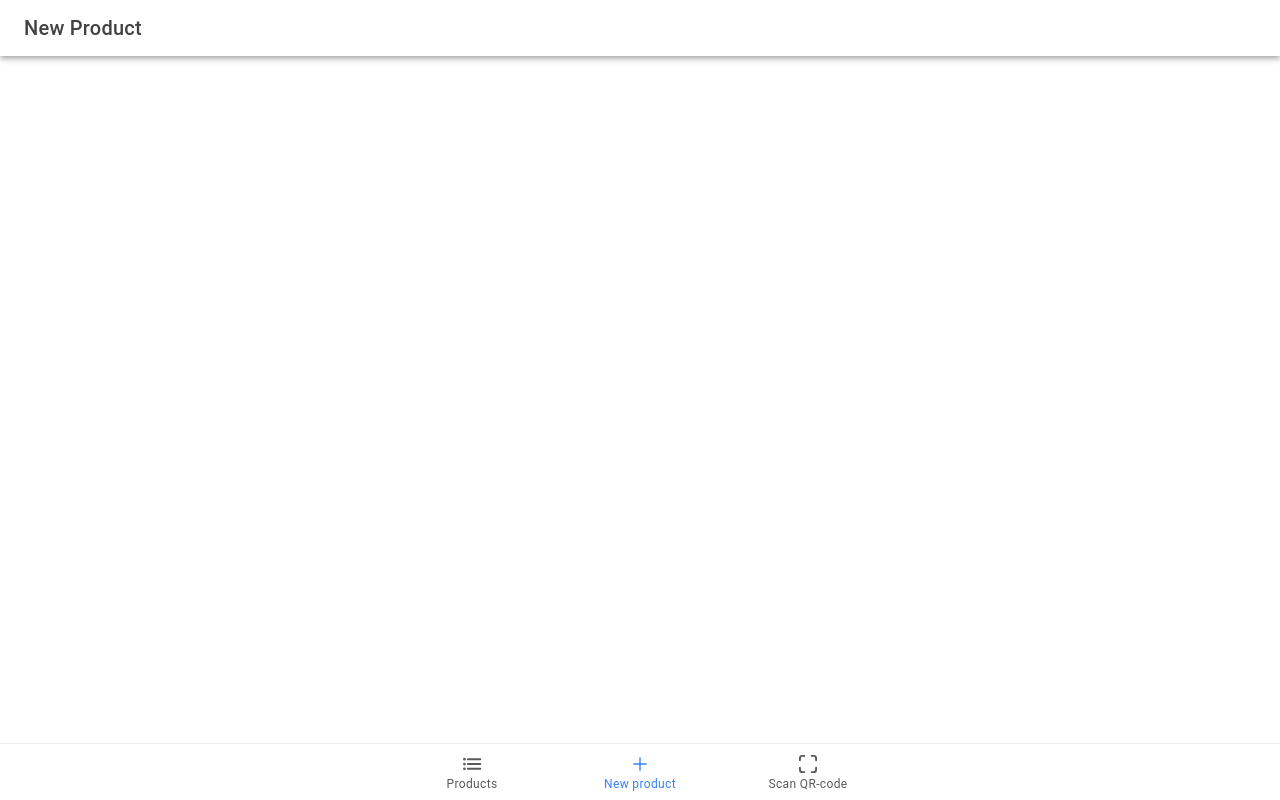
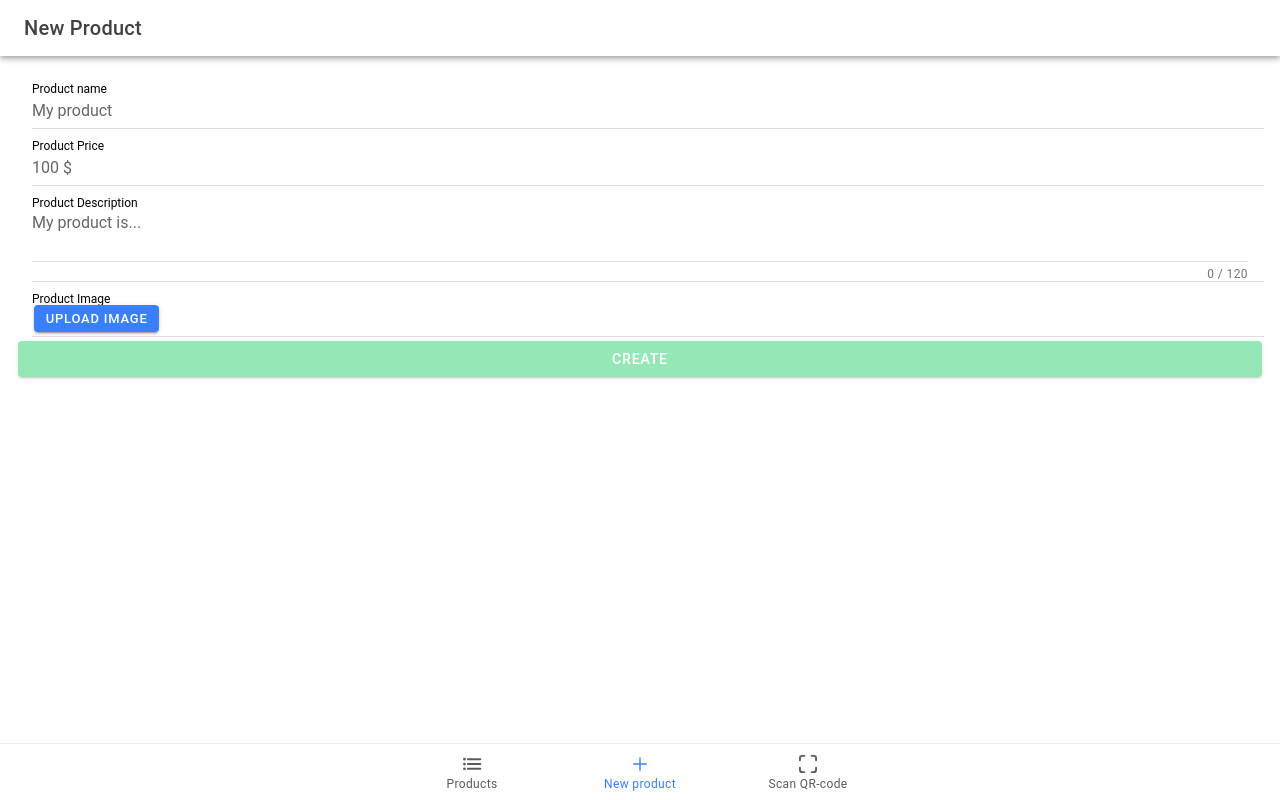
Before and after one commit to d1sna/product-scanner, a Next.js app: page /tabs/new-product in a window 1280 px wide. Built offline with nearby package versions, Linux system fonts and the light colour scheme.

Commit message:
new product page

```diff
--- a/src/components/tabs/AppShell.jsx
+++ b/src/components/AppShell.jsx
@@ -2,7 +2,7 @@ import { IonApp, IonRouterOutlet, setupIonicReact } from "@ionic/react";
 
 import { IonReactRouter } from "@ionic/react-router";
 import { Redirect, Route } from "react-router-dom";
-import Tabs from "../Tabs";
+import Tabs from "./Tabs";
 
 setupIonicReact({});
 
--- a/src/components/tabs/NewProduct.jsx
+++ b/src/components/tabs/NewProduct.jsx
@@ -1,3 +1,4 @@
+/* eslint-disable @next/next/no-img-element */
 import {
   IonPage,
   IonHeader,
@@ -6,9 +7,35 @@ import {
   IonButtons,
   IonContent,
   IonMenuButton,
+  IonItem,
+  IonLabel,
+  IonInput,
+  IonTextarea,
+  IonButton,
 } from "@ionic/react";
+import { useState } from "react";
 
 const NewProduct = () => {
+  const [name, setName] = useState("");
+  const [description, setDescription] = useState("");
+  const [image, setImage] = useState(null);
+  const [price, setPrice] = useState("");
+
+  const handleChangeImage = (event) => {
+    const file = event.target?.files?.[0];
+    if (file) {
+      const reader = new FileReader();
+      reader.onload = () => {
+        setImage(reader.result);
+      };
+      // reader.readAsDataURL(file);
+    }
+  };
+
+  const openFileDialog = () => {
+    document.getElementById("file-upload").click();
+  };
+
   return (
     <IonPage>
       <IonHeader>
@@ -25,6 +52,70 @@ const NewProduct = () => {
             <IonTitle size="large">New Product</IonTitle>
           </IonToolbar>
         </IonHeader>
+
+        <IonItem>
+          <IonInput
+            label="Product name"
+            labelPlacement="stacked"
+            onIonChange={(e) => setName(e.target.value)}
+            value={name}
+            placeholder="My product"
+          ></IonInput>
+        </IonItem>
+
+        <IonItem>
+          <IonInput
+            label="Product Price"
+            labelPlacement="stacked"
+            type="text"
+            value={price}
+            onIonChange={(e) => setPrice(e.target.value)}
+            inputMode="numeric"
+            placeholder="100 $"
+          />
+        </IonItem>
+
+        <IonItem>
+          <IonTextarea
+            label="Product Description"
+            labelPlacement="stacked"
+            placeholder="My product is..."
+            rows={1}
+            counter={true}
+            maxlength={120}
+            onIonChange={(e) => setDescription(e.target.value)}
+            value={description}
+          />
+        </IonItem>
+
+        <IonItem>
+          <IonLabel position="stacked">Product Image</IonLabel>
+          <div className="flex flex-col justify-center items-center w-full my-2">
+            <input
+              type="file"
+              id="file-upload"
+              accept="image/*"
+              style={{ display: "none" }}
+              onChange={handleChangeImage}
+            />
+            {image && (
+              <img src={image} alt="uploaded-image" className="rounded-xl" />
+            )}
+
+            {!image && (
+              <IonButton onClick={openFileDialog}>Upload image</IonButton>
+            )}
+          </div>
+        </IonItem>
+
+        <IonButton
+          expand="block"
+          size="default"
+          color="success"
+          disabled={!name || !description || !price || !image}
+        >
+          Create
+        </IonButton>
       </IonContent>
     </IonPage>
   );
--- a/src/pages/[...all].js
+++ b/src/pages/[...all].js
@@ -1,6 +1,6 @@
 import dynamic from "next/dynamic";
 
-const App = dynamic(() => import("../components/tabs/AppShell"), {
+const App = dynamic(() => import("../components/AppShell"), {
   ssr: false,
 });
 
--- a/src/pages/_app.js
+++ b/src/pages/_app.js
@@ -31,7 +31,9 @@ function MyApp({ Component, pageProps }) {
           content="width=device-width, initial-scale=1.0, viewport-fit=cover"
         ></meta>
       </Head>
+
       <Component {...pageProps} />
+
       <Script
         type="module"
         src="https://unpkg.com/ionicons@5.2.3/dist/ionicons/ionicons.esm.js"
--- a/src/pages/index.js
+++ b/src/pages/index.js
@@ -1,6 +1,6 @@
 import dynamic from "next/dynamic";
 
-const App = dynamic(() => import("../components/tabs/AppShell"), {
+const App = dynamic(() => import("../components/AppShell"), {
   ssr: false,
 });
 
```
